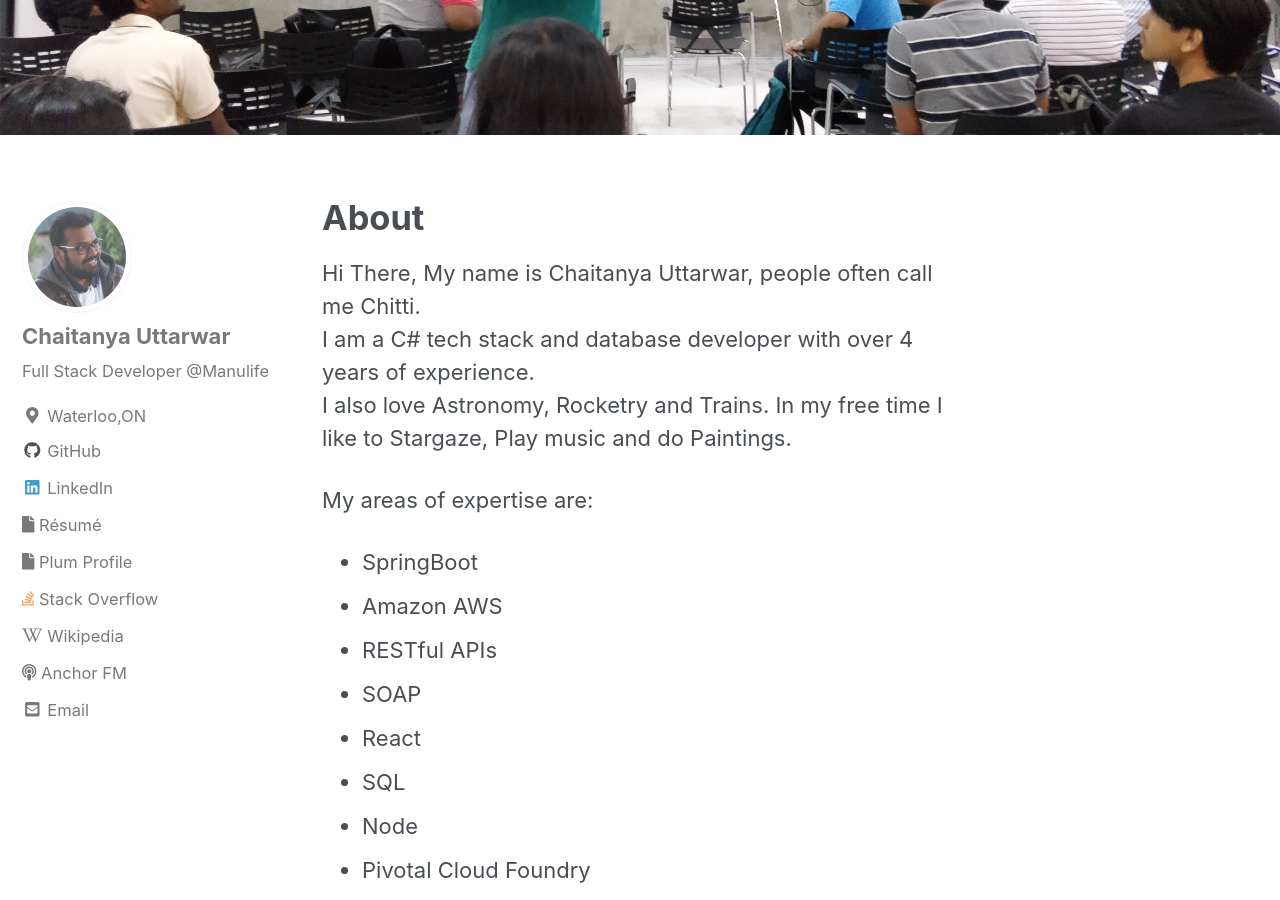
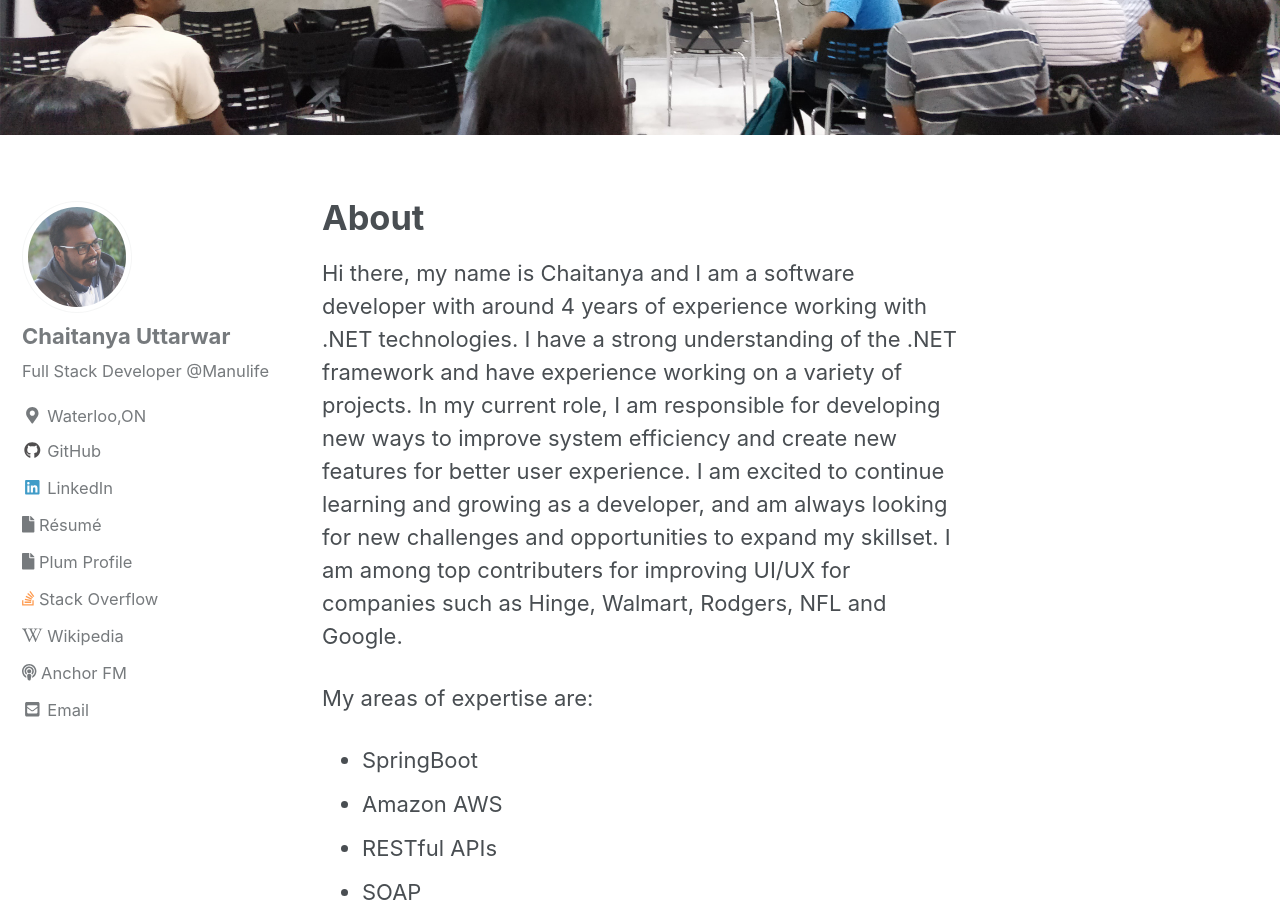
Before and after one commit to chaitanya046/chaitanya046.github.io, a Jekyll site: the page built from _pages/about.md, in a window 1280 px wide and 900 px high, scrolled down 594 px. Built offline with Jekyll 4.4.1, drawn with Linux system fonts in a browser that asks for light colours; cached includes are drawn as plain includes; nearby versions of some CDN libraries.

Commit message:
Update about.md

```diff
--- a/_pages/about.md
+++ b/_pages/about.md
@@ -7,10 +7,8 @@ header:
   image: "/images/session_2.jpg"
 ---
 
-Hi There,
-My name is Chaitanya Uttarwar, people often call me Chitti.
-I am a C# tech stack and database developer with over 4 years of experience.
-I also love Astronomy, Rocketry and Trains. In my free time I like to Stargaze, Play music and do Paintings.
+Hi there, my name is Chaitanya and I am a software developer with around 4 years of experience working with .NET technologies. I have a strong understanding of the .NET framework and have experience working on a variety of projects. In my current role, I am responsible for developing new ways to improve system efficiency and create new features for better user experience. I am excited to continue learning and growing as a developer, and am always looking for new challenges and opportunities to expand my skillset.
+I am among top contributers for improving UI/UX for companies such as Hinge, Walmart, Rodgers, NFL and Google.
 
 My areas of expertise are:
    - SpringBoot
@@ -27,3 +25,5 @@ My areas of expertise are:
    - MessagePoint
    - Katlon
    - Kubernetes
+   - UX/UI
+   - Ui Path
```
